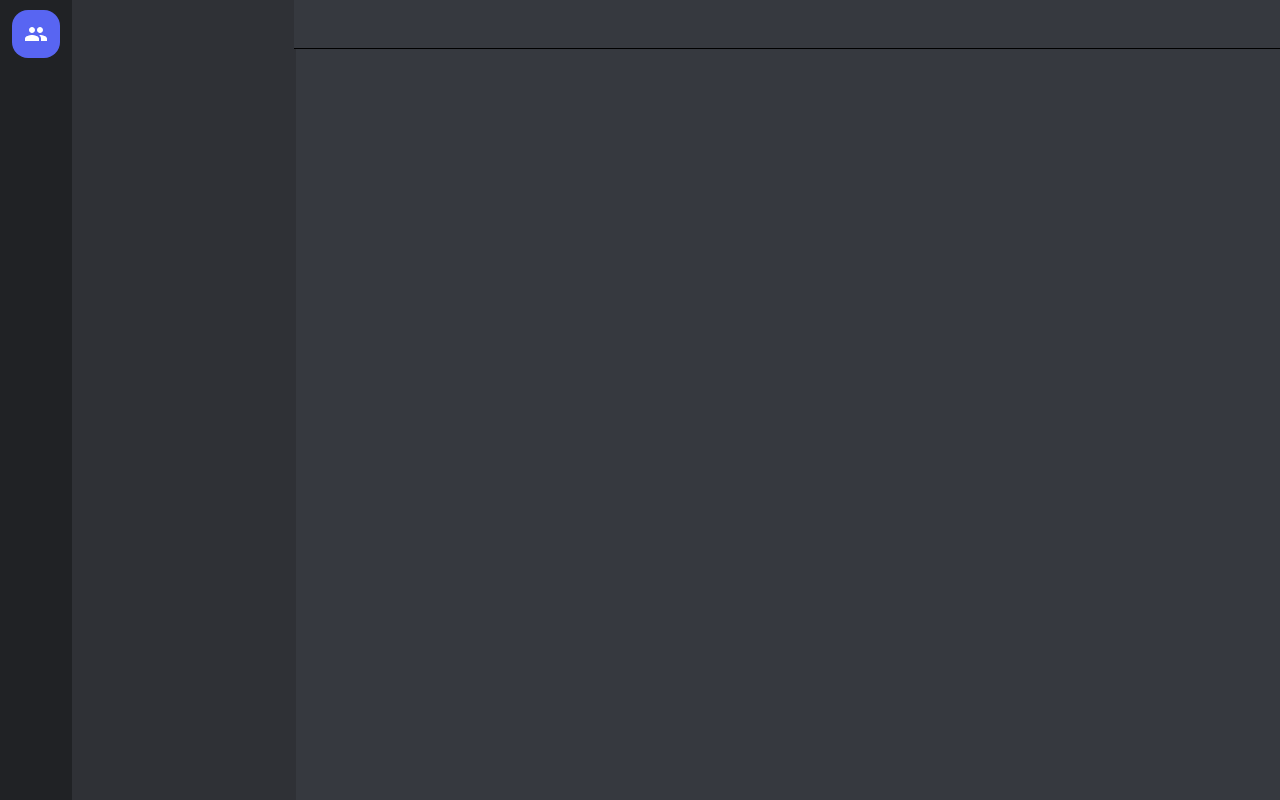
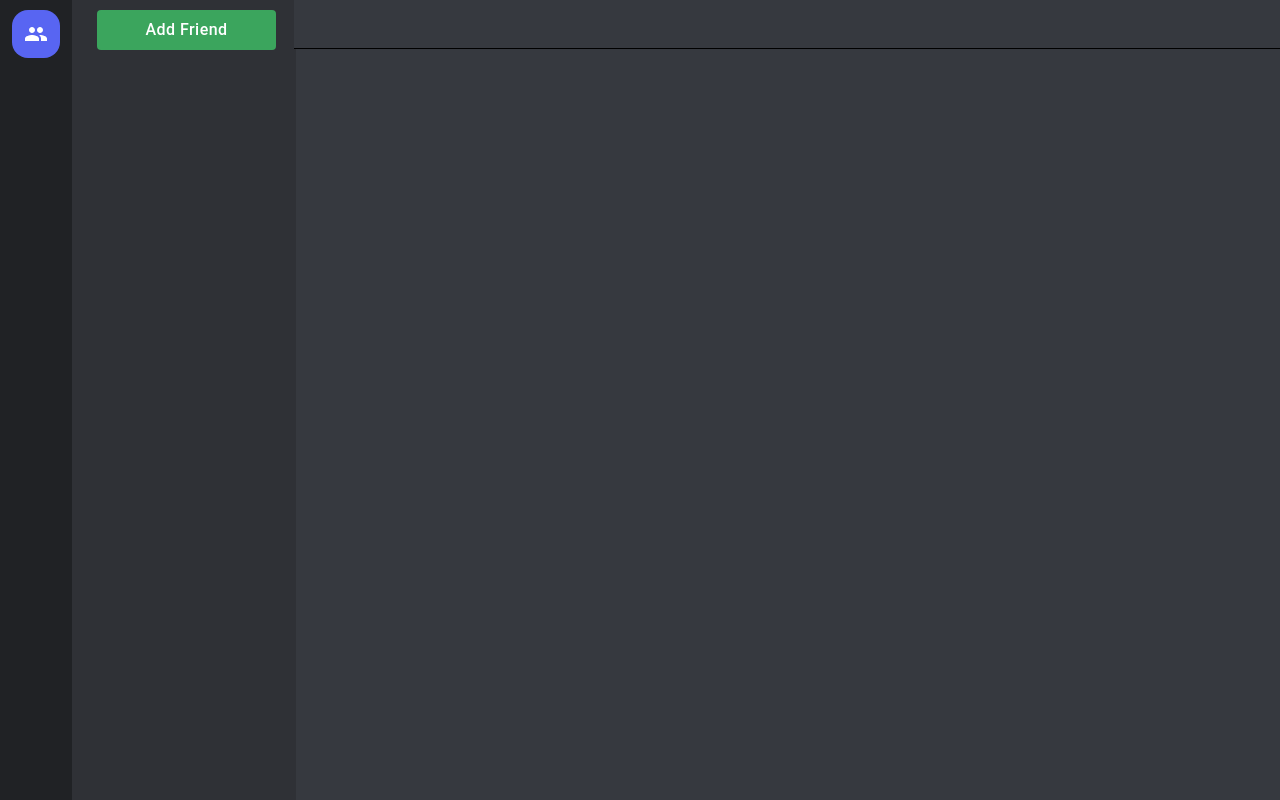
Before and after one commit to Asadullahkhankaimkhani/DiscordClone-MERN, a React (Create React App) app in the folder client/: page /dashboard in a window 1280 px wide. Built offline with nearby package versions, Linux system fonts and the light colour scheme.

Commit message:
Add Friend Button

```diff
--- /dev/null
+++ b/client/src/components/FriendsSideBar/AddFriendButton.js
@@ -0,0 +1,26 @@
+import React from "react";
+import CustomPrimaryButton from "../../shared/components/CustomPrimaryButton";
+
+const additionalStyle = {
+  marginTop: "10px",
+  marginLeft: "5px",
+  width: "80%",
+  background: "#3ba55d",
+};
+
+const AddFriendButton = () => {
+  const handleOpenFriendDaiog = () => {
+    //
+  };
+  return (
+    <>
+      <CustomPrimaryButton
+        additionalStyles={additionalStyle}
+        label="Add Friend"
+        onClick={handleOpenFriendDaiog}
+      />
+    </>
+  );
+};
+
+export default AddFriendButton;
--- a/client/src/components/FriendsSideBar/FriendsSideBar.js
+++ b/client/src/components/FriendsSideBar/FriendsSideBar.js
@@ -1,5 +1,6 @@
 import React from "react";
 import { styled } from "@mui/system";
+import AddFriendButton from "./AddFriendButton";
 
 const MainContainer = styled("div")({
   width: "224px",
@@ -11,7 +12,11 @@
 });
 
 const FriendsSideBar = () => {
-  return <MainContainer></MainContainer>;
+  return (
+    <MainContainer>
+      <AddFriendButton />
+    </MainContainer>
+  );
 };
 
 export default FriendsSideBar;
```
